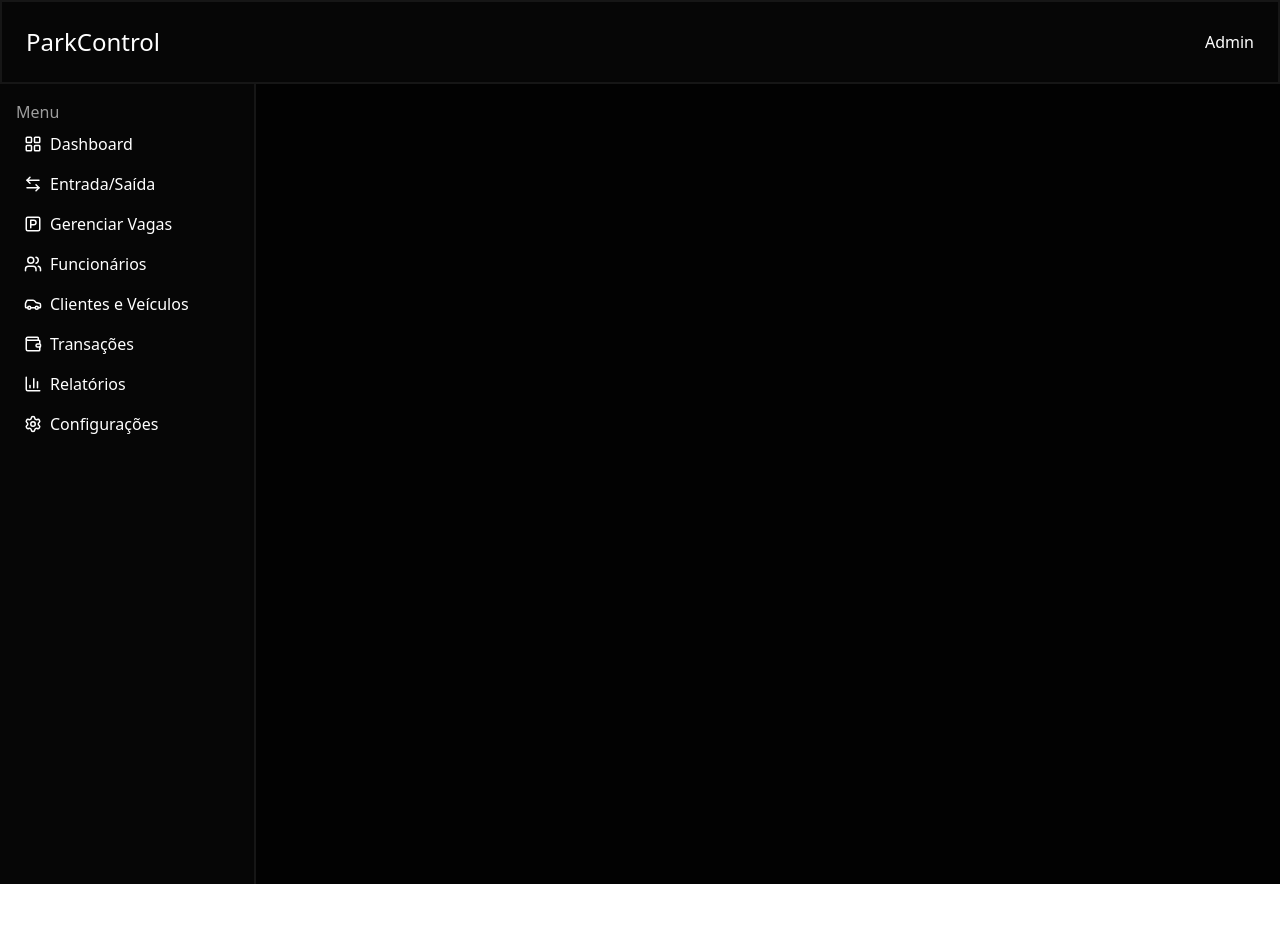
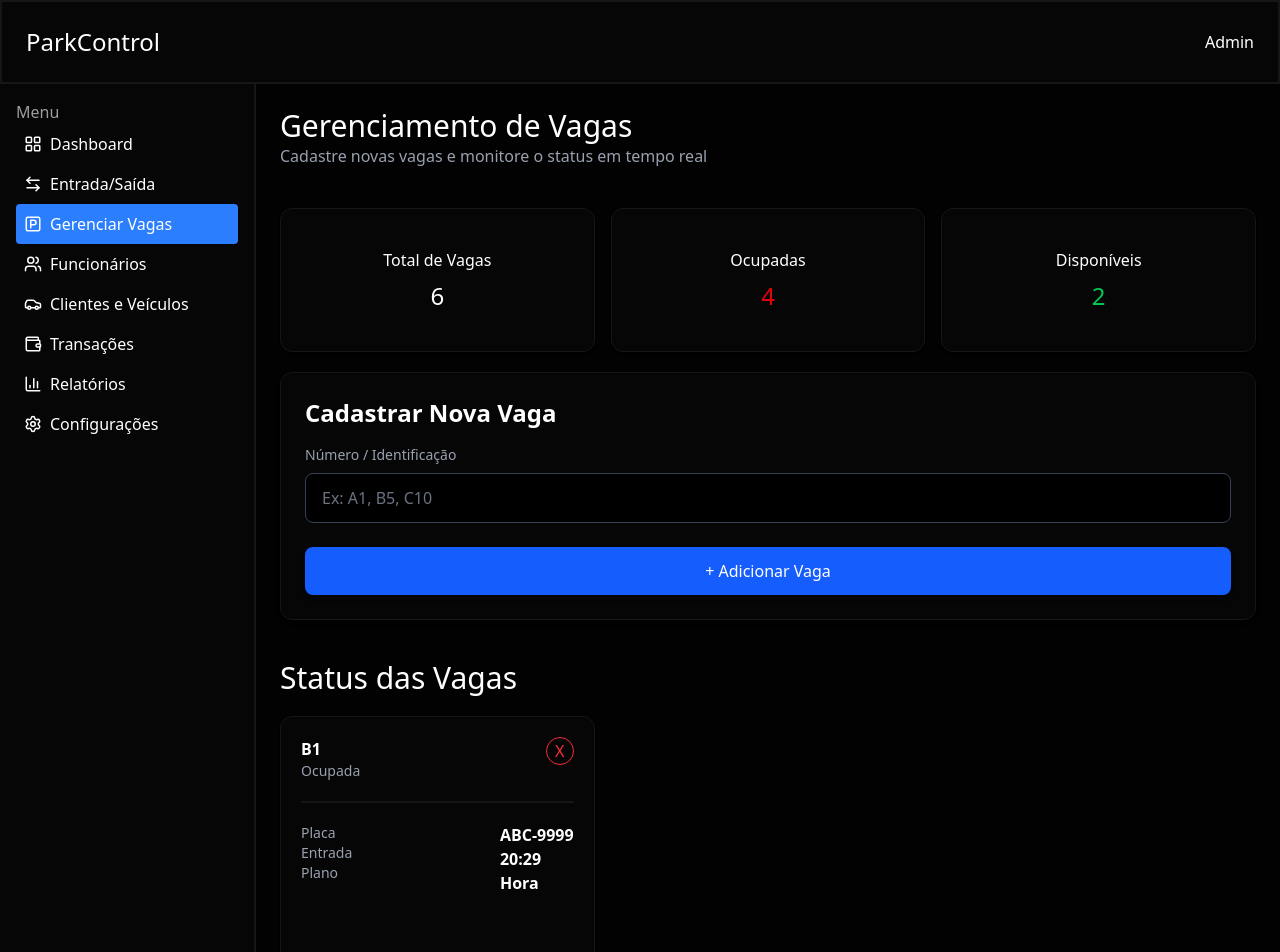
Before and after one commit to HerbertCarlos007/parking-management-frontend, a Vue app: page /manage-spots in a window 1280 px wide. Shown: the top 952 px of the page. Before the commit the page ends 884 px from the top, so only its background shows below. Built offline with nearby package versions, Linux system fonts and the light colour scheme.

Commit message:
feat: criando tela de gerenciamento de vagas

```diff
--- /dev/null
+++ b/src/components/ManageSpots.vue
@@ -0,0 +1,107 @@
+<script setup></script>
+
+<template>
+  <div>
+    <h1 class="text-3xl text-white">Gerenciamento de Vagas</h1>
+    <span class="text-gray-400"
+      >Cadastre novas vagas e monitore o status em tempo real</span
+    >
+  </div>
+
+  <div class="flex gap-4 mt-10">
+    <div
+      class="flex-1 flex-col h-36 bg-secondary text-card-foreground flex items-center justify-center rounded-xl border border-border shadow-sm"
+    >
+      <span class="text-white">Total de Vagas</span>
+      <span class="text-white mt-2 text-2xl">6</span>
+    </div>
+
+    <div
+      class="flex-1 h-36 flex-col bg-secondary text-card-foreground flex items-center justify-center rounded-xl border border-border shadow-sm"
+    >
+      <span class="text-white">Ocupadas</span>
+      <span class="text-red-600 mt-2 text-2xl">4</span>
+    </div>
+
+    <div
+      class="flex-1 h-36 flex-col bg-secondary text-card-foreground flex items-center justify-center rounded-xl border border-border shadow-sm"
+    >
+      <span class="text-white">Disponíveis</span>
+      <span class="text-green-500 mt-2 text-2xl">2</span>
+    </div>
+  </div>
+
+  <div
+    class="w-full bg-secondary border border-border rounded-xl mt-5 p-6 shadow-md"
+  >
+    <h2 class="text-white text-2xl font-semibold mb-4">Cadastrar Nova Vaga</h2>
+
+    <form class="w-full">
+      <div class="flex flex-col gap-2">
+        <label class="text-sm text-gray-400"> Número / Identificação </label>
+
+        <input
+          type="text"
+          placeholder="Ex: A1, B5, C10"
+          class="w-full bg-black border border-gray-700 rounded-lg px-4 py-3 text-white placeholder-gray-500 focus:outline-none focus:ring-2 focus:ring-blue-600 focus:border-blue-600 transition-all"
+        />
+      </div>
+    </form>
+
+    <button
+      @click="createUser()"
+      class="w-full mt-6 text-white bg-blue-600 hover:bg-blue-700 px-6 py-3 rounded-lg font-medium transition shadow-md"
+    >
+      + Adicionar Vaga
+    </button>
+  </div>
+
+  <h1 class="text-3xl text-white mt-10">Status das Vagas</h1>
+
+  <div class="grid grid-cols-1 sm:grid-cols-2 lg:grid-cols-3 gap-4 mt-5">
+    <div
+      class=" h-64 flex flex-col p-5 bg-secondary text-card-foreground rounded-xl border border-border shadow-sm p-4"
+    >
+      <div class="w-full flex items-start justify-between">
+        <!-- Esquerda -->
+        <section class="flex flex-col">
+          <span class="text-white font-semibold">B1</span>
+          <span class="text-gray-400 text-sm">Ocupada</span>
+        </section>
+
+        <!-- Direita -->
+        <section
+          class="flex items-center justify-center w-7 h-7 rounded-full border border-red-500 text-red-500"
+        >
+          X
+        </section>
+
+
+      </div>
+       <div class="bg-border h-0.5 mt-5"></div>
+
+
+      <div class="w-full flex items-start justify-between mt-5">
+        <!-- Esquerda -->
+        <section class="flex flex-col">
+          <span class="text-gray-400 text-sm">Placa</span>
+          <span class="text-gray-400 text-sm">Entrada</span>
+          <span class="text-gray-400 text-sm">Plano</span>
+        </section>
+
+        <!-- Direita -->
+         <section class="flex flex-col">
+          <span class="text-white font-semibold">ABC-9999</span>
+          <span class="text-white font-semibold">20:29</span>
+          <span class="text-white font-semibold">Hora</span>
+        </section>
+
+
+      </div>
+
+    </div>
+
+  </div>
+</template>
+
+<style scoped></style>
--- a/src/components/ParkingEntryComponent.vue
+++ b/src/components/ParkingEntryComponent.vue
@@ -89,6 +89,7 @@ const registerParkingExit = async (id) => {
       }).then(() => {
         getParkingEntriesOpen();
         getParkingEntriesClosed();
+        getParkingSpotsAvailables();
       });
     }
   } catch (error) {
--- a/src/components/SidebarComponent.vue
+++ b/src/components/SidebarComponent.vue
@@ -43,7 +43,13 @@ const isActive = (path) => {
           <ArrowLeftRight size="18" /> Entrada/Saída
         </li>
         <li
-          class="py-2 hover:bg-green-500 rounded px-2 cursor-pointer flex items-center gap-2"
+            @click="() => router.push('/manage-spots')"
+          :class="[
+            'py-2 rounded px-2 cursor-pointer flex items-center gap-2',
+            isActive('/manage-spots')
+              ? 'bg-blue-500 text-white'
+              : 'hover:bg-green-500',
+          ]"
         >
           <SquareParking size="18" /> Gerenciar Vagas
         </li>
--- a/src/router/index.js
+++ b/src/router/index.js
@@ -1,6 +1,7 @@
 import {createRouter, createWebHistory} from 'vue-router'
 import ParkingEntryComponent from '@/components/ParkingEntryComponent.vue'
 import UserComponent from '@/components/UserComponent.vue'
+import ManageSpots from '@/components/ManageSpots.vue'
 
 const routes = [
     {
@@ -15,6 +16,12 @@ const routes = [
         component: UserComponent,
     },
 
+    {
+        path: '/manage-spots',
+        name: 'manage spots',
+        component: ManageSpots,
+    },
+
 ]
 
 const router = createRouter({
```
